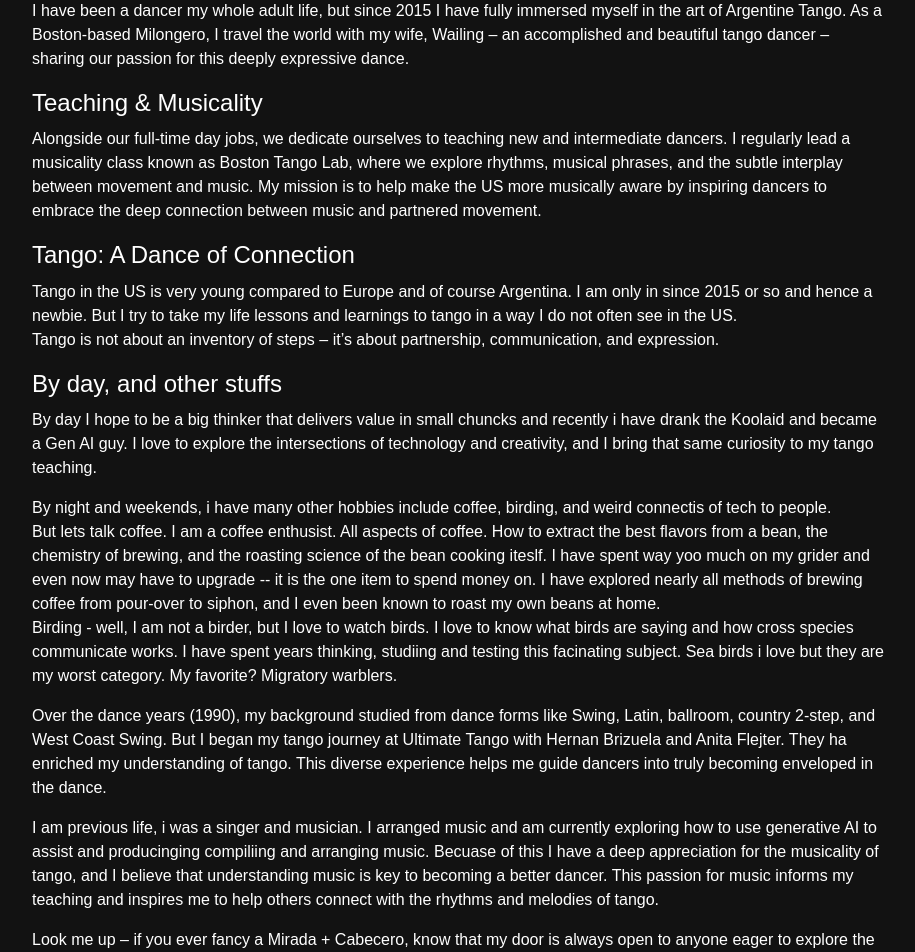
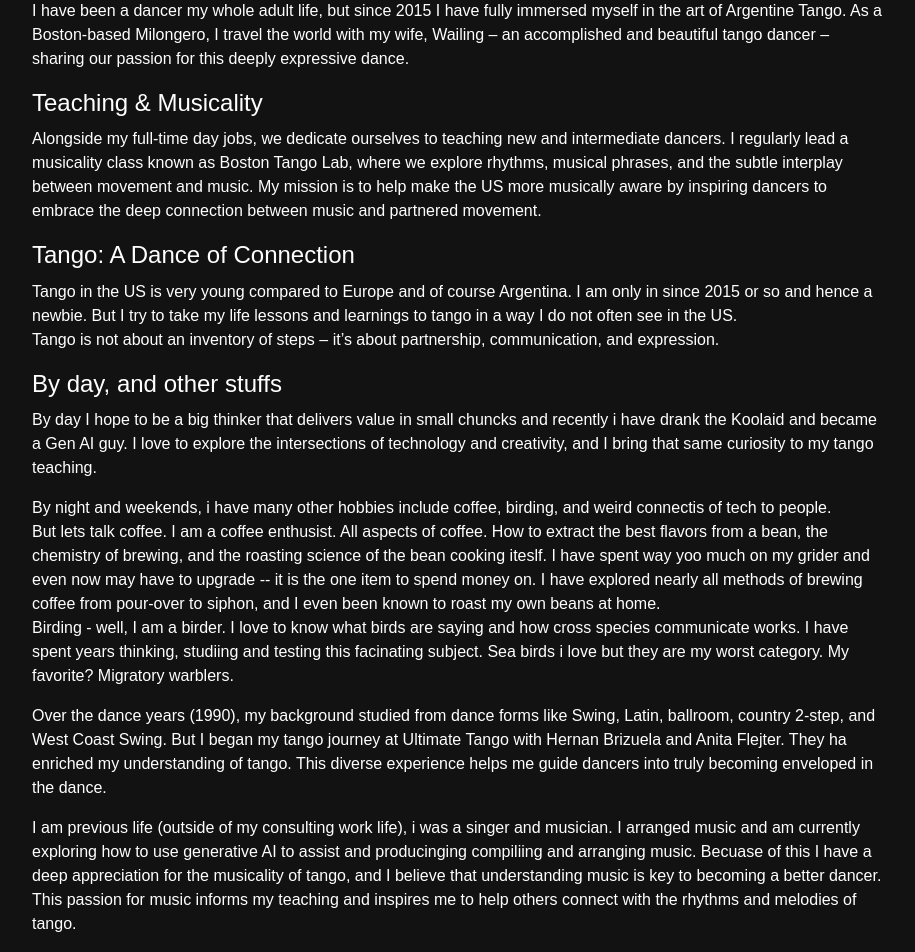
Before and after one commit to ybotman/tobytango, a Next.js app: page /about in a window 1280 px wide. Shown: the part 500-1452 px from the top of the page, without its empty margins (182-1097 px from the left). Built offline with nearby package versions, Linux system fonts and the light colour scheme.

Commit message:
changes to eslint blocks

```diff
--- a/src/app/about/page.js
+++ b/src/app/about/page.js
@@ -33,7 +33,7 @@ export default function AboutPage() {
         Teaching &amp; Musicality
       </Typography>
       <Typography variant="body1" paragraph>
-        Alongside our full-time day jobs, we dedicate ourselves to teaching new and intermediate dancers. I regularly lead a musicality class known as Boston Tango Lab, where we explore rhythms, musical phrases, and the subtle interplay between movement and music. My mission is to help make the US more musically aware by inspiring dancers to embrace the deep connection between music and partnered movement.
+        Alongside my full-time day jobs, we dedicate ourselves to teaching new and intermediate dancers. I regularly lead a musicality class known as Boston Tango Lab, where we explore rhythms, musical phrases, and the subtle interplay between movement and music. My mission is to help make the US more musically aware by inspiring dancers to embrace the deep connection between music and partnered movement.
       </Typography>
 
       <Typography variant="h5" component="h2" gutterBottom>
@@ -57,14 +57,14 @@ export default function AboutPage() {
         But lets talk coffee. I am a coffee enthusist.  All aspects of coffee. How to extract the best flavors from a bean, the chemistry of brewing, and the roasting science of the bean cooking iteslf.  I have spent way yoo much on my grider and even now may have to upgrade -- it is the one item to spend money on.  I have explored nearly all methods of brewing coffee from pour-over to siphon, and I even been known to roast my own beans at home. <br />
 
 
-        Birding - well, I am not a birder, but I love to watch birds.  I love to know what birds are saying and how cross species communicate works.  I have spent years thinking, studiing and testing this facinating subject.   Sea birds i love but they are my worst category. My favorite?  Migratory warblers.
+        Birding - well, I am a birder.  I love to know what birds are saying and how cross species communicate works.  I have spent years thinking, studiing and testing this facinating subject.   Sea birds i love but they are my worst category. My favorite?  Migratory warblers.
       </Typography>
 
     <Typography variant="body1" paragraph>
       Over the dance years (1990), my background studied from  dance forms like Swing, Latin, ballroom, country 2-step, and West Coast Swing. But I began my tango journey at Ultimate Tango with Hernan Brizuela and Anita Flejter.  They ha enriched my understanding of tango. This diverse experience helps me guide dancers into truly becoming enveloped in the dance.
       </Typography>
             <Typography variant="body1" paragraph>
-I am previous life, i was a singer and musician.  I arranged music and am currently exploring how to use generative AI to assist and producinging compiliing and arranging music.  Becuase of this I have a deep appreciation for the musicality of tango, and I believe that understanding music is key to becoming a better dancer. This passion for music informs my teaching and inspires me to help others connect with the rhythms and melodies of tango.
+I am previous life (outside of my consulting work life), i was a singer and musician.  I arranged music and am currently exploring how to use generative AI to assist and producinging compiliing and arranging music.  Becuase of this I have a deep appreciation for the musicality of tango, and I believe that understanding music is key to becoming a better dancer. This passion for music informs my teaching and inspires me to help others connect with the rhythms and melodies of tango.
       </Typography>
 
       <Typography variant="body1" paragraph>
--- a/src/app/milongas/page.js
+++ b/src/app/milongas/page.js
@@ -92,7 +92,7 @@ export default function MilongasPage() {
               • The cortina (short non-tango music) signals the end of a tanda
             </Typography>
             <Typography variant="body1" paragraph>
-              • It's customary to dance the full tanda with the same partner
+              • It&apos;s customary to dance the full tanda with the same partner
             </Typography>
             <Typography variant="body1" paragraph>
               • Thank your partner after the tanda and escort them back near their seat
```
